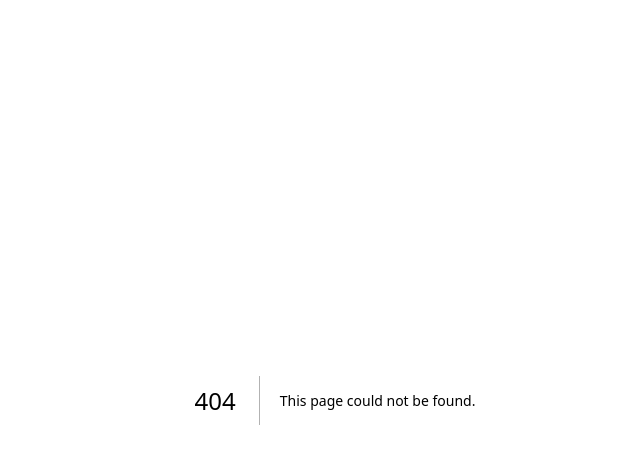
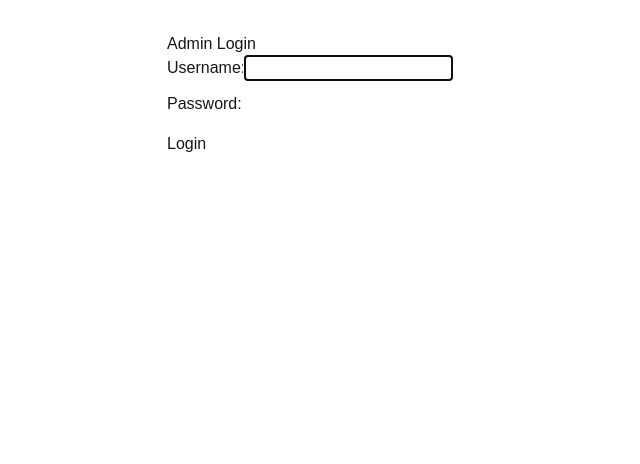
Before and after one commit to anupamkandel8/course, a Next.js app: page /admin/login in a window 1280 px wide. Before the commit this address had no page. Shown: the top 464 px of the page, without its empty margins (305-945 px from the left). Built offline with nearby package versions, Linux system fonts and the light colour scheme.

Commit message:
signup login admin  page working

```diff
--- /dev/null
+++ b/src/app/admin/login/page.tsx
@@ -0,0 +1,72 @@
+'use client';
+
+import React, { useState } from 'react';
+import { useRouter } from 'next/navigation';
+
+
+const LoginPage: React.FC = () => {
+    const [username, setUsername] = useState('');
+    const [password, setPassword] = useState('');
+    const [error, setError] = useState('');
+    const router = useRouter();
+
+    const handleSubmit = async (e: React.FormEvent) => {
+        e.preventDefault();
+        setError('');
+        try {
+            const res = await fetch('/api/admin/login', {
+                method: 'POST',
+                headers: { 'Content-Type': 'application/json' },
+                body: JSON.stringify({ username, password }),
+            });
+
+            if (!res.ok) {
+                throw new Error('Invalid credentials');
+            }
+
+            const data = await res.json();
+            // Assume the API returns { token: string }
+            localStorage.setItem('token', data.token);
+            router.push('/admin/dashboard');
+        } catch (err: any) {
+            setError(err.message || 'Login failed');
+        }
+    };
+
+    return (
+        <div style={{ maxWidth: 400, margin: 'auto', padding: '2rem' }}>
+            <h2>Admin Login</h2>
+            <form onSubmit={handleSubmit}>
+                <div>
+                    <label>
+                        Username:
+                        <input
+                            type="text"
+                            value={username}
+                            onChange={e => setUsername(e.target.value)}
+                            required
+                            autoFocus
+                        />
+                    </label>
+                </div>
+                <div style={{ marginTop: 12 }}>
+                    <label>
+                        Password:
+                        <input
+                            type="password"
+                            value={password}
+                            onChange={e => setPassword(e.target.value)}
+                            required
+                        />
+                    </label>
+                </div>
+                {error && (
+                    <div style={{ color: 'red', marginTop: 12 }}>{error}</div>
+                )}
+                <button type="submit" style={{ marginTop: 16 }}>Login</button>
+            </form>
+        </div>
+    );
+};
+
+export default LoginPage;
--- /dev/null
+++ b/src/app/admin/signup/page.tsx
@@ -0,0 +1,72 @@
+'use client';
+
+import React, { useState } from 'react';
+import { useRouter } from 'next/navigation';
+
+
+const AdminSignupPage: React.FC = () => {
+    const [username, setUsername] = useState('');
+    const [password, setPassword] = useState('');
+    const [error, setError] = useState('');
+    const router = useRouter();
+
+    const handleSubmit = async (e: React.FormEvent) => {
+        e.preventDefault();
+        setError('');
+        try {
+            const res = await fetch('/api/admin/signup', {
+                method: 'POST',
+                headers: { 'Content-Type': 'application/json' },
+                body: JSON.stringify({ username, password }),
+            });
+
+            if (!res.ok) {
+                const data = await res.json();
+                setError(data.message || 'Signup failed');
+                return;
+            }
+
+            const { token } = await res.json();
+            localStorage.setItem('token', token);
+            router.push('/admin/dashboard');
+        } catch (err) {
+            setError('An error occurred. Please try again.');
+        }
+    };
+
+    return (
+        <div style={{ maxWidth: 400, margin: 'auto', padding: 24 }}>
+            <h2>Sign Up</h2>
+            <form onSubmit={handleSubmit}>
+                <div>
+                    <label>
+                        Username:
+                        <input
+                            type="text"
+                            value={username}
+                            onChange={e => setUsername(e.target.value)}
+                            required
+                            autoComplete="username"
+                        />
+                    </label>
+                </div>
+                <div style={{ marginTop: 12 }}>
+                    <label>
+                        Password:
+                        <input
+                            type="password"
+                            value={password}
+                            onChange={e => setPassword(e.target.value)}
+                            required
+                            autoComplete="new-password"
+                        />
+                    </label>
+                </div>
+                {error && <div style={{ color: 'red', marginTop: 12 }}>{error}</div>}
+                <button type="submit" style={{ marginTop: 16 }}>Sign Up</button>
+            </form>
+        </div>
+    );
+};
+
+export default AdminSignupPage;
--- a/src/app/api/admin/login/route.ts
+++ b/src/app/api/admin/login/route.ts
@@ -28,5 +28,8 @@ export async function POST(req: NextRequest) {
     { expiresIn: "1h" }
   );
 
-  return NextResponse.json({ token });
+  return NextResponse.json(
+    { message: "Login successful", token },
+    { status: 200 }
+  );
 }
--- a/src/app/page.tsx
+++ b/src/app/page.tsx
@@ -1,103 +1,18 @@
-import Image from "next/image";
+"use client";
+
+import React from "react";
+import { useRouter } from "next/navigation";
 
 export default function Home() {
+  const router = useRouter();
+
   return (
-    <div className="grid grid-rows-[20px_1fr_20px] items-center justify-items-center min-h-screen p-8 pb-20 gap-16 sm:p-20 font-[family-name:var(--font-geist-sans)]">
-      <main className="flex flex-col gap-[32px] row-start-2 items-center sm:items-start">
-        <Image
-          className="dark:invert"
-          src="/next.svg"
-          alt="Next.js logo"
-          width={180}
-          height={38}
-          priority
-        />
-        <ol className="list-inside list-decimal text-sm/6 text-center sm:text-left font-[family-name:var(--font-geist-mono)]">
-          <li className="mb-2 tracking-[-.01em]">
-            Get started by editing{" "}
-            <code className="bg-black/[.05] dark:bg-white/[.06] px-1 py-0.5 rounded font-[family-name:var(--font-geist-mono)] font-semibold">
-              src/app/page.tsx
-            </code>
-            .
-          </li>
-          <li className="tracking-[-.01em]">
-            Save and see your changes instantly.
-          </li>
-        </ol>
-
-        <div className="flex gap-4 items-center flex-col sm:flex-row">
-          <a
-            className="rounded-full border border-solid border-transparent transition-colors flex items-center justify-center bg-foreground text-background gap-2 hover:bg-[#383838] dark:hover:bg-[#ccc] font-medium text-sm sm:text-base h-10 sm:h-12 px-4 sm:px-5 sm:w-auto"
-            href="https://vercel.com/new?utm_source=create-next-app&utm_medium=appdir-template-tw&utm_campaign=create-next-app"
-            target="_blank"
-            rel="noopener noreferrer"
-          >
-            <Image
-              className="dark:invert"
-              src="/vercel.svg"
-              alt="Vercel logomark"
-              width={20}
-              height={20}
-            />
-            Deploy now
-          </a>
-          <a
-            className="rounded-full border border-solid border-black/[.08] dark:border-white/[.145] transition-colors flex items-center justify-center hover:bg-[#f2f2f2] dark:hover:bg-[#1a1a1a] hover:border-transparent font-medium text-sm sm:text-base h-10 sm:h-12 px-4 sm:px-5 w-full sm:w-auto md:w-[158px]"
-            href="https://nextjs.org/docs?utm_source=create-next-app&utm_medium=appdir-template-tw&utm_campaign=create-next-app"
-            target="_blank"
-            rel="noopener noreferrer"
-          >
-            Read our docs
-          </a>
-        </div>
-      </main>
-      <footer className="row-start-3 flex gap-[24px] flex-wrap items-center justify-center">
-        <a
-          className="flex items-center gap-2 hover:underline hover:underline-offset-4"
-          href="https://nextjs.org/learn?utm_source=create-next-app&utm_medium=appdir-template-tw&utm_campaign=create-next-app"
-          target="_blank"
-          rel="noopener noreferrer"
-        >
-          <Image
-            aria-hidden
-            src="/file.svg"
-            alt="File icon"
-            width={16}
-            height={16}
-          />
-          Learn
-        </a>
-        <a
-          className="flex items-center gap-2 hover:underline hover:underline-offset-4"
-          href="https://vercel.com/templates?framework=next.js&utm_source=create-next-app&utm_medium=appdir-template-tw&utm_campaign=create-next-app"
-          target="_blank"
-          rel="noopener noreferrer"
-        >
-          <Image
-            aria-hidden
-            src="/window.svg"
-            alt="Window icon"
-            width={16}
-            height={16}
-          />
-          Examples
-        </a>
-        <a
-          className="flex items-center gap-2 hover:underline hover:underline-offset-4"
-          href="https://nextjs.org?utm_source=create-next-app&utm_medium=appdir-template-tw&utm_campaign=create-next-app"
-          target="_blank"
-          rel="noopener noreferrer"
-        >
-          <Image
-            aria-hidden
-            src="/globe.svg"
-            alt="Globe icon"
-            width={16}
-            height={16}
-          />
-          Go to nextjs.org →
-        </a>
-      </footer>
-    </div>
+    <>
+      <h1>Welcome to Future of Learning</h1>
+      <button onClick={() => router.push("/admin/signup")}>Admin Signup</button>
+      <button onClick={() => router.push("/admin/login")}>Admin Login</button>
+      <button onClick={() => router.push("/user/signup")}>User Signup</button>
+      <button onClick={() => router.push("/user/login")}>User Login</button>
+    </>
   );
 }
```
